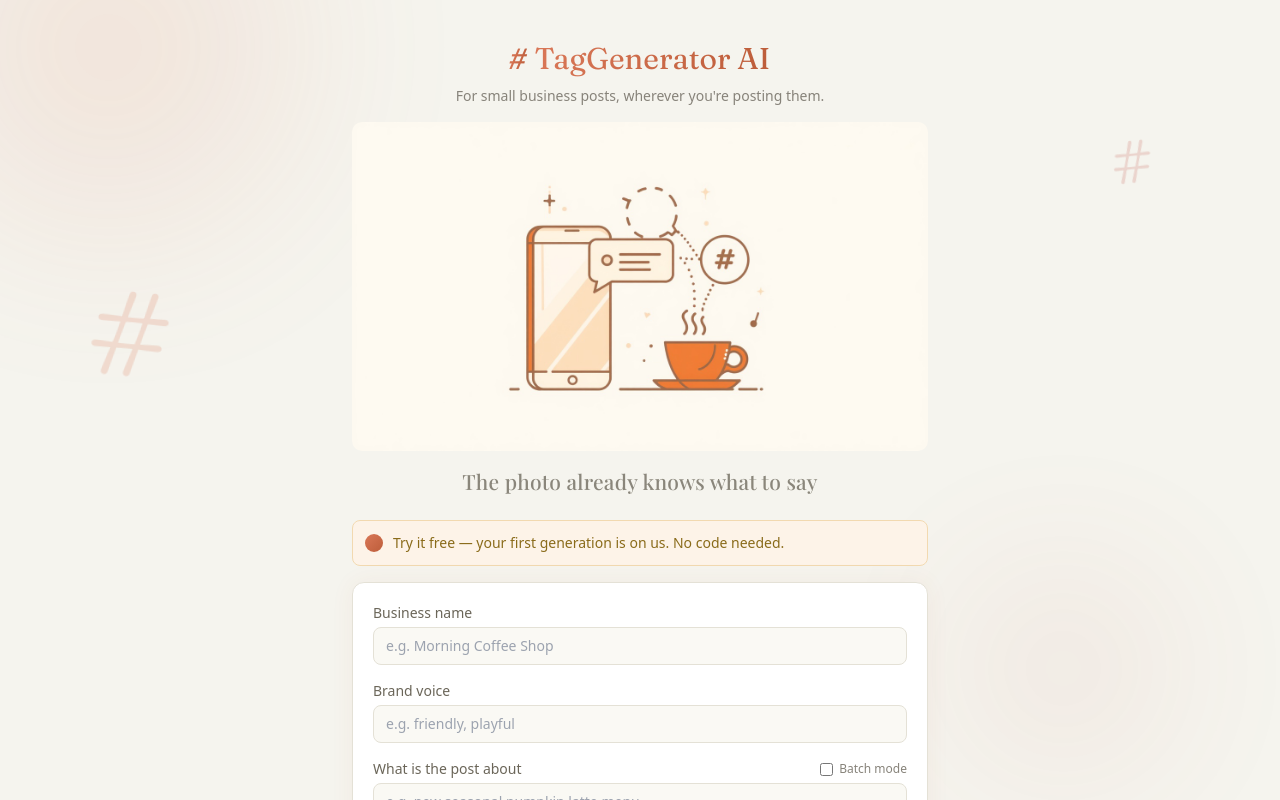
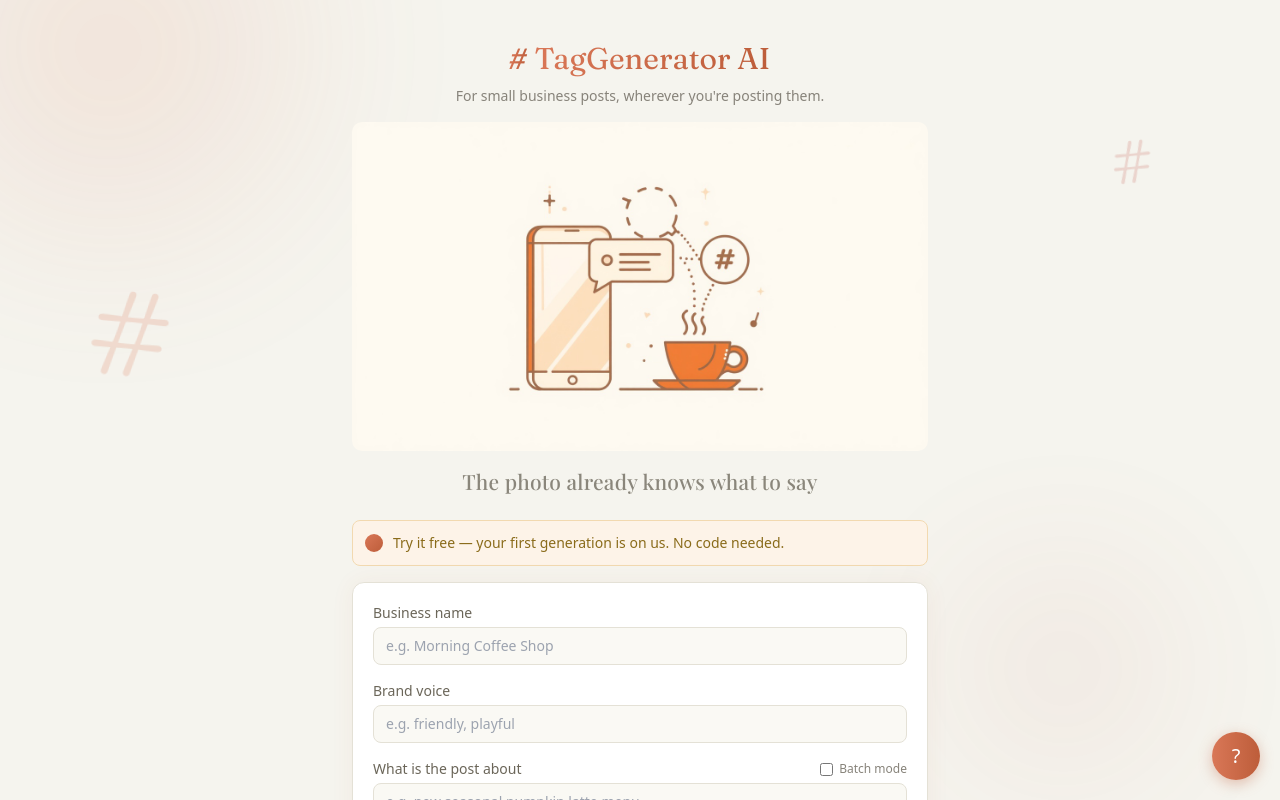
Before and after one commit to kssw117-sudo/caption-generator, a React (Vite) app: page / in a window 1280 px wide. Shown: the top 800 px of the page. Built offline with nearby package versions, Linux system fonts and the light colour scheme; a web font is replaced by a local one.

Commit message:
Update App.jsx

```diff
--- a/src/App.jsx
+++ b/src/App.jsx
@@ -92,7 +92,27 @@ export default function CaptionGenerator() {
   const [unlocked, setUnlocked] = useState(() => localStorage.getItem('tg_unlocked') === 'true');
   const [freeTrialUsed, setFreeTrialUsed] = useState(() => localStorage.getItem('tg_free_trial_used') === 'true');
   const [showWelcome, setShowWelcome] = useState(false);
+  const [showHelpBubble, setShowHelpBubble] = useState(false);
   const [licenseError, setLicenseError] = useState('');
+
+  // Лёгкий "поп"-звук для открытия/закрытия окошка подсказки —
+  // генерируется прямо в браузере, никакие аудиофайлы не нужны
+  function playPopSound(opening) {
+    try {
+      const ctx = new (window.AudioContext || window.webkitAudioContext)();
+      const osc = ctx.createOscillator();
+      const gain = ctx.createGain();
+      osc.type = 'sine';
+      osc.frequency.setValueAtTime(opening ? 520 : 380, ctx.currentTime);
+      osc.frequency.exponentialRampToValueAtTime(opening ? 780 : 260, ctx.currentTime + 0.1);
+      gain.gain.setValueAtTime(0.08, ctx.currentTime);
+      gain.gain.exponentialRampToValueAtTime(0.001, ctx.currentTime + 0.15);
+      osc.connect(gain);
+      gain.connect(ctx.destination);
+      osc.start();
+      osc.stop(ctx.currentTime + 0.15);
+    } catch (e) { /* звук не критичен для работы приложения */ }
+  }
 
   // Сохраняем черновик полей формы в localStorage при каждом изменении —
   // чтобы обновление страницы не стирало то, что уже ввели
@@ -1027,6 +1047,38 @@ CTA: ${JSON.stringify(item.cta)}`;
           </div>
         </div>
       </div>
+
+      {/* Плавающая кнопка "как пользоваться" — в углу экрана, как виджет чата поддержки */}
+      <button
+        onClick={() => {
+          playPopSound(!showHelpBubble);
+          setShowHelpBubble(v => !v);
+        }}
+        aria-label="How it works"
+        style={{
+          position: 'fixed', bottom: 20, right: 20, width: 48, height: 48, borderRadius: '50%',
+          background: 'linear-gradient(90deg, #D97757, #BD5D3A)', color: '#FFF', border: 'none',
+          cursor: 'pointer', fontSize: 20, display: 'flex', alignItems: 'center', justifyContent: 'center',
+          boxShadow: '0 4px 14px rgba(189,93,58,0.35)', zIndex: 50,
+        }}
+      >
+        {showHelpBubble ? '\u2715' : '?'}
+      </button>
+
+      {showHelpBubble && (
+        <div
+          style={{
+            position: 'fixed', bottom: 80, right: 20, width: 300, maxWidth: 'calc(100vw - 40px)',
+            background: '#FFF', borderRadius: 14, padding: 18, boxShadow: '0 8px 30px rgba(0,0,0,0.15)',
+            border: '1px solid #EDEAE0', zIndex: 50,
+          }}
+        >
+          <p style={{ margin: '0 0 8px', fontSize: 13, fontWeight: 600, color: '#2D2A26' }}>How TagGenerator AI works</p>
+          <p style={{ margin: 0, fontSize: 13, lineHeight: 1.55, color: '#5B564C' }}>
+            Upload a photo or video. The AI actually looks at it, analyzes what's really in the shot, and writes the post for you. Instagram, TikTok, WhatsApp, YouTube Shorts, X, Pinterest. Your brand voice in every line. Batch mode for a full week in one click.
+          </p>
+        </div>
+      )}
     </div>
   );
 }
```
